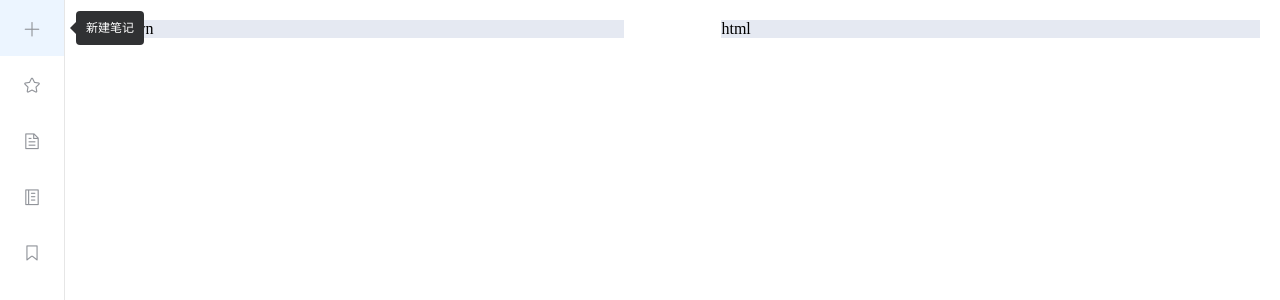
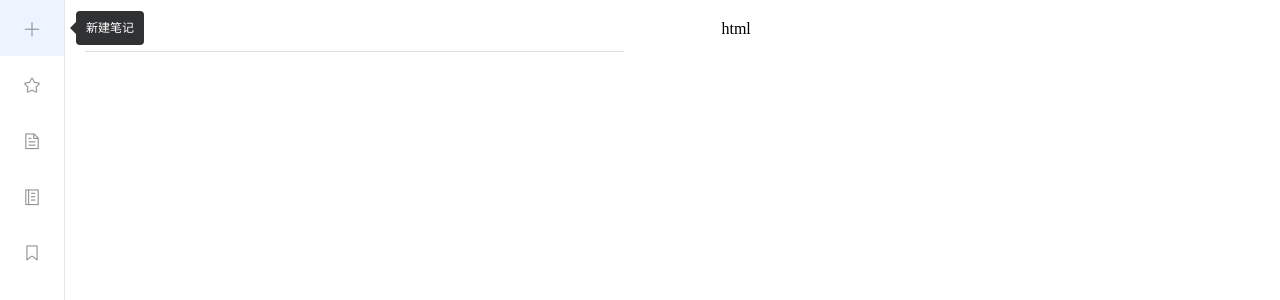
Before and after one commit to hayahayao/markdown-note, a Vue app: page /new in a window 1280 px wide. Shown: the top 300 px of the page. Built offline with nearby package versions, Linux system fonts and the light colour scheme.

Commit message:
simple input area using vuex

```diff
--- a/src/App.vue
+++ b/src/App.vue
@@ -20,12 +20,30 @@ export default {
 </script>
 
 <style>
+/* 高度调整 */
 html,
 body,
 #app,
-.el-container {
+.el-container,
+.el-row {
   height: 100%;
   margin: 0;
   padding: 0;
 }
+.el-textarea,
+.el-textarea__inner {
+  height: 100%;
+}
+
+/* 输入框边框 */
+.el-input__inner {
+  border: none;
+  border-radius: 0;
+  border-bottom: 1px solid #dcdfe6;
+}
+.el-textarea__inner {
+  height: 100%;
+  border: none;
+  border-radius: 0;
+}
 </style>
--- /dev/null
+++ b/src/components/TheNoteDisplay.vue
@@ -0,0 +1,5 @@
+<template>
+  <el-col :span="11">
+    <div>html</div>
+  </el-col>
+</template>
--- /dev/null
+++ b/src/components/TheNoteInput.vue
@@ -0,0 +1,29 @@
+<template>
+  <el-col :span="11">
+    <el-input placeholder="标题" v-model="title"></el-input>
+    <el-input type="textarea" v-model="content"></el-input>
+  </el-col>
+</template>
+
+<script>
+export default {
+  computed: {
+    title: {
+      get() {
+        return this.$store.getters.noteTitle
+      },
+      set(value) {
+        this.$store.dispatch('updateNote', { title: value })
+      },
+    },
+    content: {
+      get() {
+        return this.$store.getters.noteContent
+      },
+      set(value) {
+        this.$store.dispatch('updateNote', { content: value })
+      },
+    },
+  },
+}
+</script>
--- a/src/store.js
+++ /dev/null
@@ -1,16 +0,0 @@
-import Vue from 'vue'
-import Vuex from 'vuex'
-
-Vue.use(Vuex)
-
-export default new Vuex.Store({
-  state: {
-
-  },
-  mutations: {
-
-  },
-  actions: {
-
-  }
-})
--- /dev/null
+++ b/src/store/index.js
@@ -0,0 +1,75 @@
+import Vue from 'vue'
+import Vuex from 'vuex'
+
+Vue.use(Vuex)
+
+export default new Vuex.Store({
+    strict: process.env.NODE_ENV !== 'production',
+
+    state() {
+        return {
+            note: null,
+        }
+    },
+    getters: {
+        note: state => state.note,
+        noteTitle: (state, getters) => {
+            const note = getters.note
+            if (note) {
+                return note.title
+            }
+        },
+        noteContent: (state, getters) => { // 笔记的markdown格式内容
+            const note = getters.note
+            if (note) {
+                return note.content
+            }
+        },
+        noteCreated: (state, getters) => { // 笔记创建的日期
+            const note = getters.note
+            if (note) {
+                return note.created
+            }
+        },
+        noteNotebook: (state, getters) => {
+            const note = getters.note
+            if (note) {
+                return note.notebook
+            }
+        },
+        noteTags: (state, getters) => {
+            const note = getters.note
+            if (note) {
+                return note.tags
+            }
+        },
+    },
+    mutations: {
+        note(state, value) {
+            state.note = value
+        },
+        updateNote(state, value) {
+            Object.assign(state.note, value)
+        },
+    },
+    actions: {
+        clearNote({ commit }) {
+            commit('note', null)
+        },
+        createNote({ commit }) {
+            // 默认笔记
+            const time = Date.now()
+            commit('note', {
+                id: String(time),
+                title: '',
+                content: '',
+                created: time,
+                notebook: null,
+                tags: null,
+            })
+        },
+        updateNote({ commit }, note) {
+            commit('updateNote', note)
+        },
+    }
+})
--- a/src/views/New.vue
+++ b/src/views/New.vue
@@ -1,18 +1,23 @@
 <template>
   <el-main>
     <el-row type="flex" justify="space-between">
-      <el-col :span="11">
-        <div class="grid-content">markdown</div>
-      </el-col>
-      <el-col :span="11">
-        <div class="grid-content">html</div>
-      </el-col>
+      <TheNoteInput />
+      <TheNoteDisplay />
     </el-row>
   </el-main>
 </template>
 
-<style scoped>
-.grid-content {
-  background: #e5e9f2;
+<script>
+import TheNoteInput from '../components/TheNoteInput.vue'
+import TheNoteDisplay from '../components/TheNoteDisplay.vue'
+
+export default {
+  components: {
+    TheNoteInput,
+    TheNoteDisplay,
+  },
+  created() {
+    this.$store.dispatch('createNote')
+  },
 }
-</style>
+</script>
```
Also changed, not shown: src/views/Home.vue (line endings or trailing spaces).
